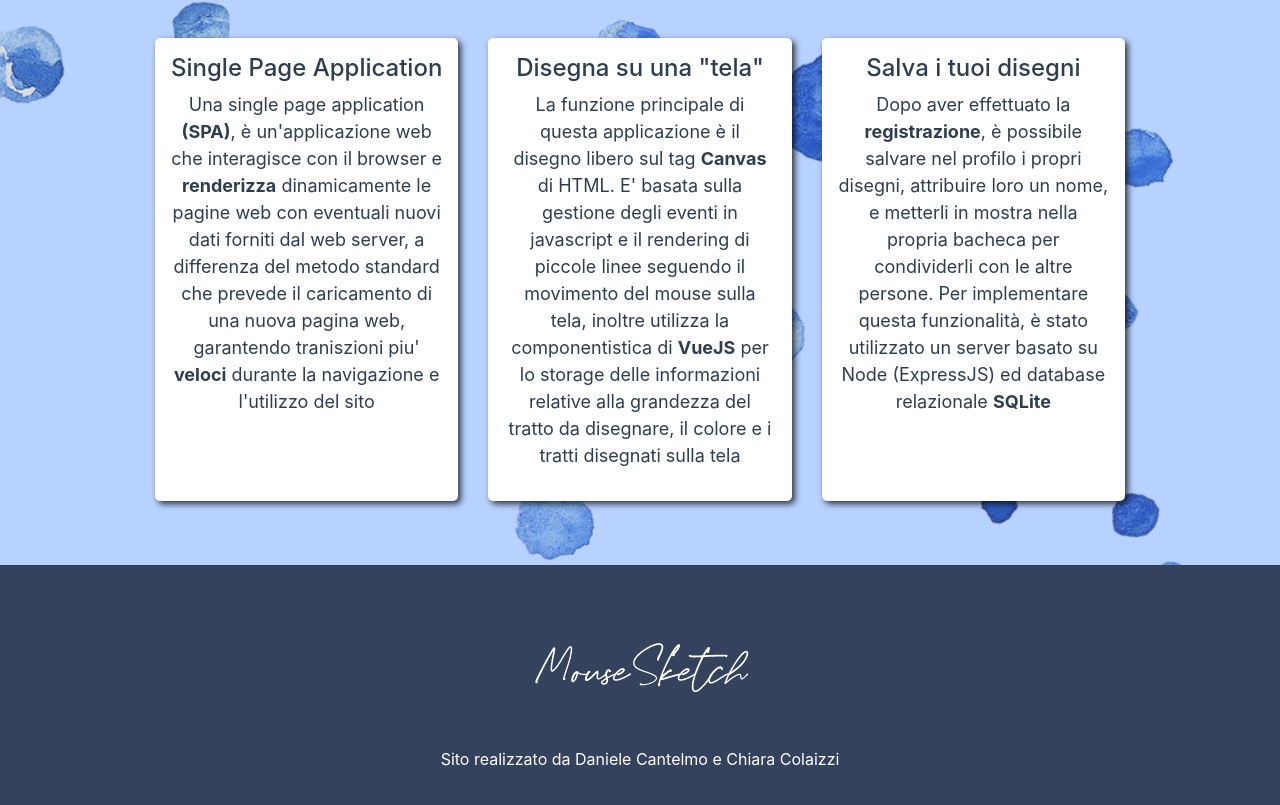
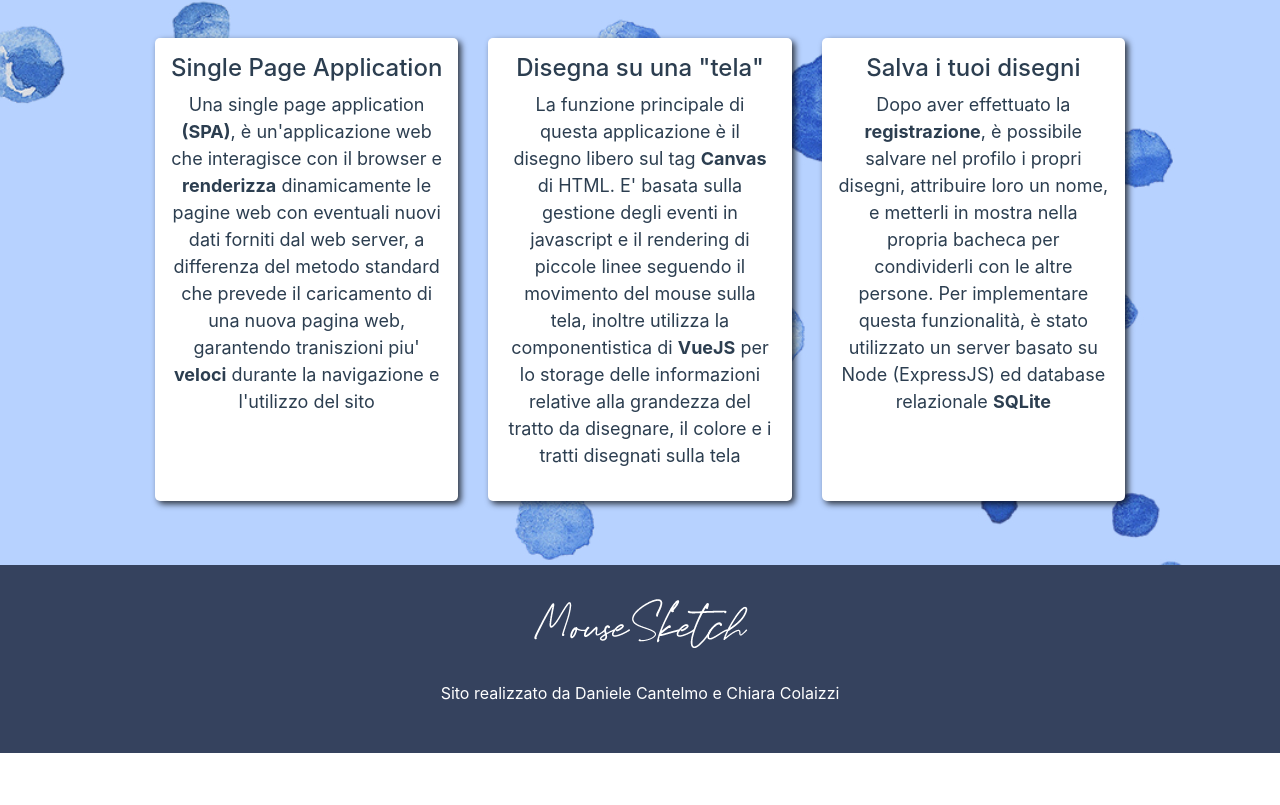
Before and after one commit to dcantelmo/mouse-sketch, a Vue app: page / in a window 1280 px wide. Shown: the part 595-1400 px from the top of the page. After the commit the page ends 1348 px from the top, so only its background shows below. Built offline with nearby package versions, Linux system fonts and the light colour scheme.

Commit message:
finale finale finale

```diff
--- a/src/views/Draw.vue
+++ b/src/views/Draw.vue
@@ -319,14 +319,24 @@ export default {
             EventService.saveToGallery(bodyFormData)
                 .then(res => {
                     console.log(res);
-                    const notification =  {
+                    const notification = {
                         type: 'success',
                         message: res.data
-                    }
-                    this.$store
-                .dispatch('notification/add', notification, {root: true});
+                    };
+                    this.$store.dispatch('notification/add', notification, {
+                        root: true
+                    });
                 })
-                .catch(err => console.log(err));
+                .catch(err => {
+                    const notification = {
+                        type: 'error',
+                        message: err.response.data
+                    };
+                    this.$store.dispatch('notification/add', notification, {
+                        root: true
+                    });
+                    this.title = '';
+                });
         }
     },
     computed: {
--- a/src/views/Gallery.vue
+++ b/src/views/Gallery.vue
@@ -17,7 +17,6 @@
         <div class="menu" ref="customMenu">
             <ul class="menu-options">
                 <li @click="setAvatar" class="menu-option">Imposta avatar</li>
-                <li class="menu-option">Salva</li>
                 <li @click="rename" class="menu-option">Modifica nome</li>
                 <hr class="divider" />
                 <li @click="removeImg" class="menu-option">Elimina</li>
--- a/src/views/Home.vue
+++ b/src/views/Home.vue
@@ -47,7 +47,7 @@
             </div>
         </section>
         <section class="footer">
-            <img src="../assets/scritta_w2.png" alt="">
+            <img class="footer-img" src="../assets/scritta_w3.png" alt="">
             <p>Sito realizzato da Daniele Cantelmo e Chiara Colaizzi</p>
         </section>
     </div>
@@ -115,6 +115,9 @@ img {
     padding-bottom: 2rem;
 }
 
+.footer-img {
+    padding-bottom: 2rem;
+}
 
 
 @media screen and (max-width: 700px) {
```
